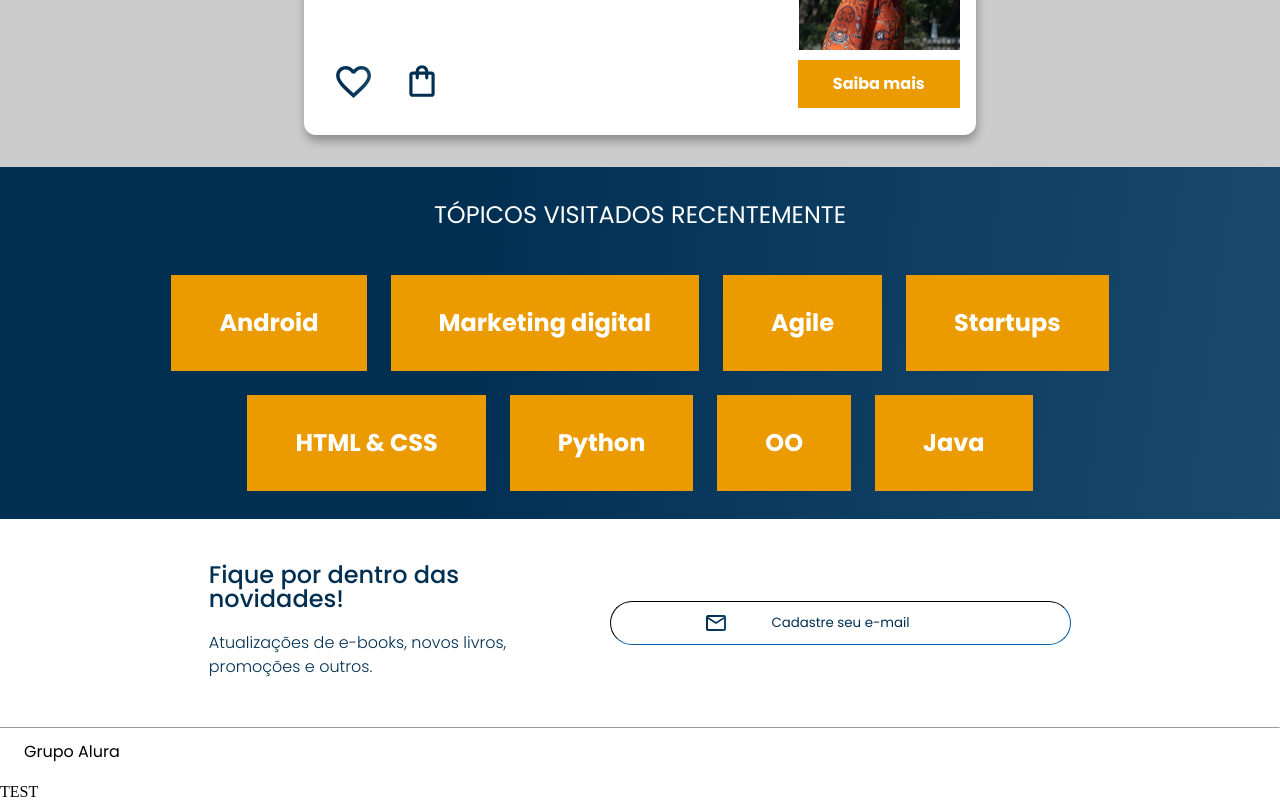
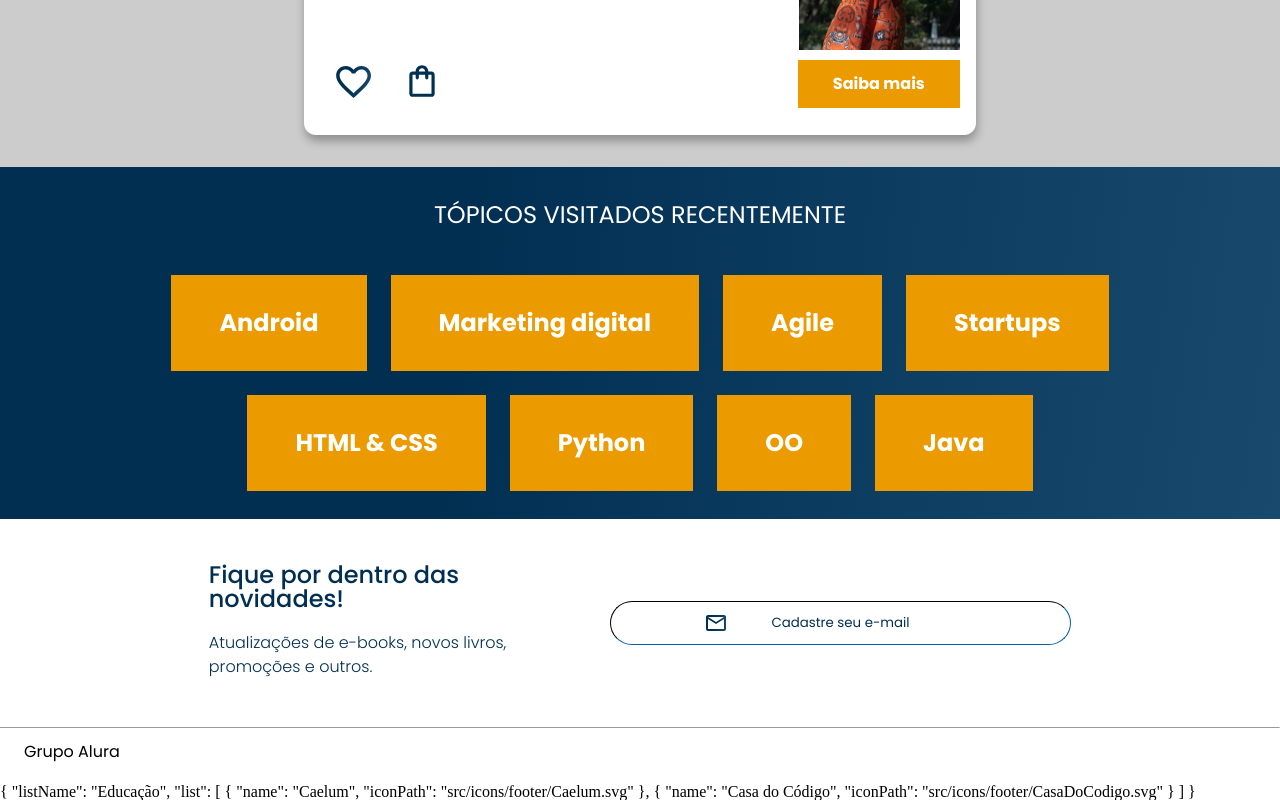
Before and after one commit to FilipeConde/aluraBooks-vue, a Vue app: page / in a window 1280 px wide. Shown: the part 1755-2555 px from the top of the page. Built offline with nearby package versions, Linux system fonts and the light colour scheme.

Commit message:
chore: adjusts and applies FooterList interface.

```diff
--- a/src/components/Footer.vue
+++ b/src/components/Footer.vue
@@ -1,15 +1,25 @@
 <template>
   <footer class="footer">
     <h2 class="footer__title">Grupo Alura</h2>
-    <FooterList />
+    <FooterList :list-data="dataArr[0]" />
   </footer>
 </template>
 
 <script lang="ts">
 import FooterList from '@/components/FooterList.vue'
+import type IFooterList from '@/interfaces/IFooterList'
+import footerDataJson from '@/fixtures/footerData.json'
 
 export default {
-  components: { FooterList }
+  components: { FooterList },
+  data() {
+    return {
+      dataArr: [] as IFooterList[]
+    }
+  },
+  created() {
+    this.dataArr = footerDataJson
+  },
 }
 
 </script>
--- a/src/components/FooterList.vue
+++ b/src/components/FooterList.vue
@@ -1,13 +1,15 @@
 <template>
-  <div class="container">
-    TEST
+  <div class="container" :listData="listData">
+    <p>{{ listData }}</p>
   </div>
 </template>
 
 <script lang="ts">
+// import type IFooterList from '@/interfaces/IFooterList'
+
 export default {
-  data() {
-
+  props: {
+    listData: {type: Object, required: true}
   }
 }
 </script>
```
Also changed, not shown: src/interfaces/IFooterList.ts (+7 -8 lines).
